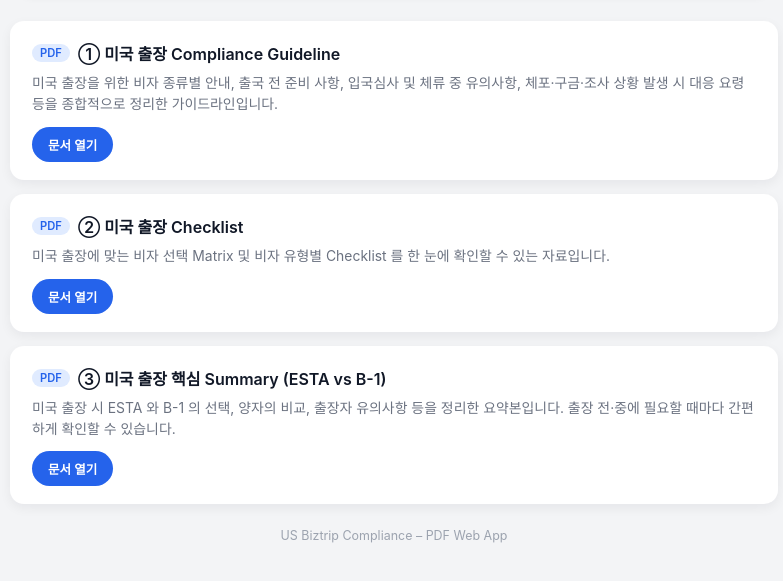
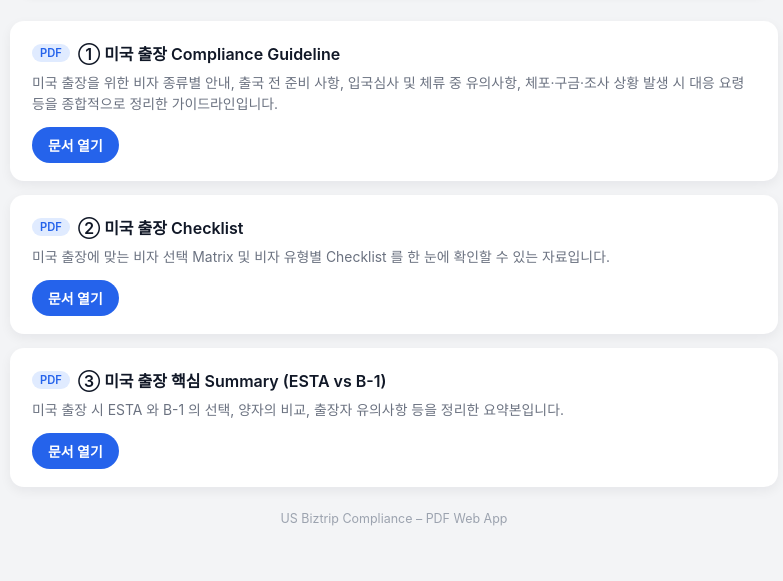
Before and after one commit to yhjeong80/US-Biztrip-Compliance-Multinational, a plain HTML site: page index.html in a window 1280 px wide. Shown: the part 191-772 px from the top of the page, without its empty margins (246-1029 px from the left). Drawn offline with Linux system fonts and the light colour scheme.

Commit message:
Add files via upload

```diff
--- a/index.html
+++ b/index.html
@@ -24,9 +24,7 @@
       --border-radius: 14px;
     }
 
-    * {
-      box-sizing: border-box;
-    }
+    * { box-sizing: border-box; }
 
     body {
       margin: 0;
@@ -62,9 +60,7 @@
       font-size: 0.9rem;
     }
 
-    .list {
-      margin-top: 24px;
-    }
+    .list { margin-top: 24px; }
 
     .card {
       background: var(--card-bg);
@@ -103,9 +99,7 @@
       line-height: 1.5;
     }
 
-    .btn-row {
-      margin-top: 4px;
-    }
+    .btn-row { margin-top: 4px; }
 
     .btn {
       display: inline-flex;
@@ -121,24 +115,14 @@
       font-weight: 600;
     }
 
-    .btn span {
-      font-size: 0.9em;
-    }
-
-    .btn:hover {
-      opacity: 0.95;
-    }
-
-    .btn:active {
-      transform: translateY(1px);
-    }
-
+    .btn:hover { opacity: 0.95; }
+    .btn:active { transform: translateY(1px); }
     .btn:focus-visible {
       outline: 2px solid #1d4ed8;
       outline-offset: 3px;
     }
 
-    /* 🔹 언어 선택 토글 스타일 추가 */
+    /* 🔹 언어 선택 버튼 */
     .lang-toggle {
       display: flex;
       justify-content: center;
@@ -171,15 +155,9 @@
     }
 
     @media (min-width: 640px) {
-      .container {
-        padding-top: 40px;
-      }
-      header h1 {
-        font-size: 1.9rem;
-      }
-      .card {
-        padding: 20px 22px 18px;
-      }
+      .container { padding-top: 40px; }
+      header h1 { font-size: 1.9rem; }
+      .card { padding: 20px 22px 18px; }
     }
   </style>
 </head>
@@ -192,7 +170,7 @@
         미국 출장 전 확인해야 할 가이드라인과 체크리스트를 한 곳에서 확인하세요.
       </p>
 
-      <!-- 🔹 언어 선택 버튼 영역 -->
+      <!-- 🔹 언어 선택 버튼 -->
       <div class="lang-toggle">
         <button class="lang-btn active" data-lang="ko">한국어</button>
         <button class="lang-btn" data-lang="en">English</button>
@@ -240,7 +218,7 @@
         </div>
       </div>
 
-      <!-- PDF #3: Summary (ESTA vs B-1) -->
+      <!-- PDF #3 -->
       <div class="card">
         <div class="card-header">
           <span class="badge">PDF</span>
@@ -249,8 +227,7 @@
           </div>
         </div>
         <div class="card-desc" id="card3-desc">
-          미국 출장 시 ESTA 와 B-1 의 선택, ESTA 와 B-1 비교, 출장자 유의사항 등을 정리한 요약본 입니다.
-          비자 선택과 출장 전 점검은 물론, 출장 중에도 필요할 때 언제든지 빠르고 편리하게 확인하실 수 있습니다.
+          미국 출장 시 ESTA 와 B-1 의 선택, 양자의 비교, 출장자 유의사항 등을 정리한 요약본입니다.
         </div>
         <div class="btn-row">
           <a class="btn" id="card3-link"
@@ -265,7 +242,7 @@
   </div>
 
   <script>
-    // 언어별 텍스트 + PDF 파일 경로 설정
+    // 다국어 텍스트
     const langConfig = {
       ko: {
         headerTitle: "US Biztrip Compliance",
@@ -285,34 +262,41 @@
           },
           {
             title: "③ 미국 출장 핵심 Summary (ESTA vs B-1)",
-            desc: "미국 출장 시 ESTA 와 B-1 의 선택, 양자의 비교, 출장자 유의사항 등을 정리한 요약본입니다. 출장 전·중에 필요할 때마다 간편하게 확인할 수 있습니다.",
+            desc: "미국 출장 시 ESTA 와 B-1 의 선택, 양자의 비교, 출장자 유의사항 등을 정리한 요약본입니다.",
             href: "pdfjs/viewer.html?file=../US-Biztrip-Summary-KO.pdf#zoom=page-width"
           }
         ]
       },
+
+      /* 🔵 이미지와 동일하게 수정된 영어 버전 */
       en: {
         headerTitle: "US Biztrip Compliance",
-        headerSubtitle: "Access guidelines and checklists you must review before your U.S. business trip – all in one place.",
+        headerSubtitle:
+          "Access all the guidelines and checklists you need to review before your U.S. business trip in one place.",
         footer: "US Biztrip Compliance – PDF Web App",
-        btnText: "Open document",
+        btnText: "View Document",
         cards: [
           {
-            title: "① U.S. Business Trip Compliance Guideline",
-            desc: "A comprehensive guideline covering visa categories for U.S. business trips, pre-departure preparations, inspection points at entry, precautions during your stay, and basic response tips in case of detention, arrest, or investigation.",
+            title: "① Compliance Guideline for U.S. Business Travel",
+            desc:
+              "This guideline provides a comprehensive overview of U.S. business-travel visa categories, pre-departure preparation requirements, key considerations during immigration inspection and the stay, as well as response measures in the event of detention, custody, or investigation.",
             href: "pdfjs/viewer.html?file=../US-Biztrip-Guideline-EN.pdf#zoom=page-width"
           },
           {
-            title: "② U.S. Business Trip Checklist",
-            desc: "A practical checklist including a visa selection matrix and visa-type specific checklists designed for U.S. business trips.",
+            title: "② U.S. Business Travel Checklist",
+            desc:
+              "This document provides an at-a-glance view of the visa selection matrix and visa-specific checklists for U.S. business travel.",
             href: "pdfjs/viewer.html?file=../US-Biztrip-Checklist-EN.pdf#zoom=page-width"
           },
           {
-            title: "③ U.S. Business Trip Summary (ESTA vs. B-1)",
-            desc: "A concise summary comparing ESTA and B-1, including how to choose the appropriate option and key points to keep in mind before and during your trip.",
+            title: "③ U.S. Business Travel Executive Summary (ESTA vs B-1)",
+            desc:
+              "This summary provides a comparison of ESTA and B-1, guidance on selecting the appropriate option, and key notes for business travelers. It can be quickly referenced before and during your trip.",
             href: "pdfjs/viewer.html?file=../US-Biztrip-Summary-EN.pdf#zoom=page-width"
           }
         ]
       },
+
       zh: {
         headerTitle: "美国出差合规指引",
         headerSubtitle: "在一个页面集中查看美国出差前需要了解的指引与检查清单。",
@@ -338,6 +322,7 @@
       }
     };
 
+    /* 언어 적용 함수 */
     function applyLanguage(lang) {
       const cfg = langConfig[lang];
       if (!cfg) return;
@@ -365,24 +350,20 @@
       document.getElementById("card3-link").href        = cfg.cards[2].href;
       document.getElementById("card3-btn-text").textContent = cfg.btnText;
 
-      // 언어 버튼 active 처리
+      // 버튼 활성화 표시
       document.querySelectorAll(".lang-btn").forEach(btn => {
         btn.classList.toggle("active", btn.dataset.lang === lang);
       });
 
-      // html lang 속성도 같이 바꿔주면 좋음
-      document.documentElement.lang = (lang === "ko" ? "ko" : (lang === "zh" ? "zh" : "en"));
+      document.documentElement.lang = lang;
     }
 
-    // 언어 버튼 클릭 이벤트
+    // 버튼 이벤트
     document.querySelectorAll(".lang-btn").forEach(btn => {
-      btn.addEventListener("click", () => {
-        const lang = btn.dataset.lang;
-        applyLanguage(lang);
-      });
+      btn.addEventListener("click", () => applyLanguage(btn.dataset.lang));
     });
 
-    // 기본 언어 적용 (한국어)
+    // 기본 한국어
     applyLanguage("ko");
 
     // PWA service worker
```
Also changed, not shown: icon-192.png, icon-512.png, icons/icon-192(2).png (added), icons/icon-192.png, icons/icon-512(2).png (added), icons/icon-512.png.
